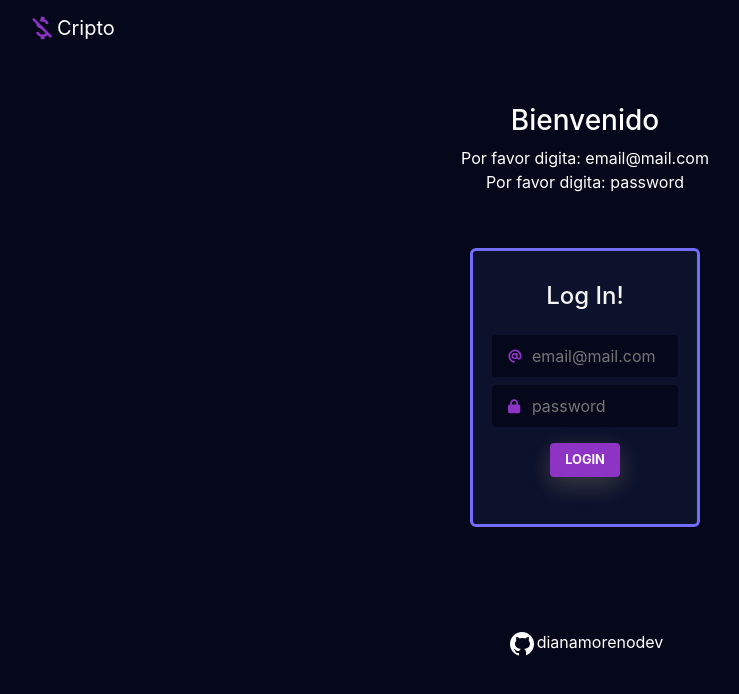
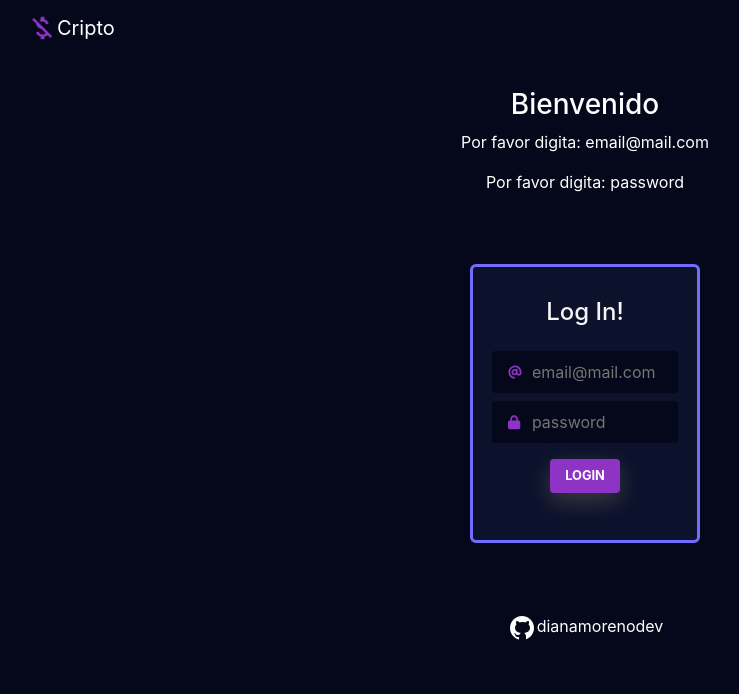
Before and after one commit to dianamorenodev/cripto, a React (Create React App) app: page / in a window 1280 px wide. Shown: the top 694 px of the page, without its empty margins (55-794 px from the left). Built offline with nearby package versions, Linux system fonts and the light colour scheme.

Commit message:
update login

```diff
--- a/src/App.css
+++ b/src/App.css
@@ -7,7 +7,7 @@
 }
 
 .instructionTxt {
-  margin-top: 3rem;
+  margin-top: 2rem;
   text-align: center;
 }
 
@@ -123,5 +123,5 @@
 
 .footer {
   text-align: center;
-  margin-top: 4rem;
+  margin-top: 2rem;
 }
--- a/src/components/login.jsx
+++ b/src/components/login.jsx
@@ -39,8 +39,8 @@ const Login = (props) => {
       <Row className="justify-content-center mx-auto">
         <div className='instructionTxt'>
           <h3>Bienvenido</h3>
-          <span>Por favor digita: email@mail.com</span><br />
-          <span>Por favor digita: password</span>
+          <p>Por favor digita: email@mail.com</p>
+          <p>Por favor digita: password</p>
         </div>
         <section className='loginCard'>
           <div className="card">
@@ -49,12 +49,12 @@ const Login = (props) => {
               <div className="field">
                 <svg className="input-icon" viewBox="0 0 500 500" xmlns="http://www.w3.org/2000/svg">
                   <path d="M207.8 20.73c-93.45 18.32-168.7 93.66-187 187.1c-27.64 140.9 68.65 266.2 199.1 285.1c19.01 2.888 36.17-12.26 36.17-31.49l.0001-.6631c0-15.74-11.44-28.88-26.84-31.24c-84.35-12.98-149.2-86.13-149.2-174.2c0-102.9 88.61-185.5 193.4-175.4c91.54 8.869 158.6 91.25 158.6 183.2l0 16.16c0 22.09-17.94 40.05-40 40.05s-40.01-17.96-40.01-40.05v-120.1c0-8.847-7.161-16.02-16.01-16.02l-31.98 .0036c-7.299 0-13.2 4.992-15.12 11.68c-24.85-12.15-54.24-16.38-86.06-5.106c-38.75 13.73-68.12 48.91-73.72 89.64c-9.483 69.01 43.81 128 110.9 128c26.44 0 50.43-9.544 69.59-24.88c24 31.3 65.23 48.69 109.4 37.49C465.2 369.3 496 324.1 495.1 277.2V256.3C495.1 107.1 361.2-9.332 207.8 20.73zM239.1 304.3c-26.47 0-48-21.56-48-48.05s21.53-48.05 48-48.05s48 21.56 48 48.05S266.5 304.3 239.1 304.3z"></path></svg>
-                <input autocomplete="off" id="logemail" placeholder="email@mail.com" class="input-field" name="email" type="email" />
+                <input autocomplete="off" id="logemail" placeholder="email@mail.com" class="input-field" name="email" type="email" autoComplete="email" />
               </div>
               <div className="field">
                 <svg className="input-icon" viewBox="0 0 500 500" xmlns="http://www.w3.org/2000/svg">
                   <path d="M80 192V144C80 64.47 144.5 0 224 0C303.5 0 368 64.47 368 144V192H384C419.3 192 448 220.7 448 256V448C448 483.3 419.3 512 384 512H64C28.65 512 0 483.3 0 448V256C0 220.7 28.65 192 64 192H80zM144 192H304V144C304 99.82 268.2 64 224 64C179.8 64 144 99.82 144 144V192z"></path></svg>
-                <input autocomplete="off" id="logpass" placeholder="password" class="input-field" name="password" type="password" />
+                <input autocomplete="off" id="logpass" placeholder="password" class="input-field" name="password" type="password" autoComplete="password" />
               </div>
               <button className="btn" type="submit">Login</button>
             </form>
```
